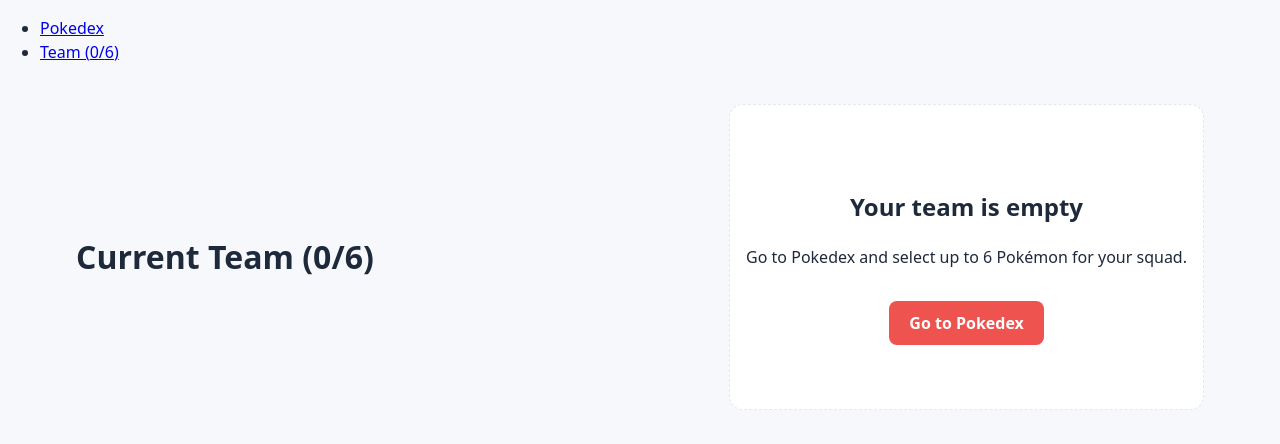
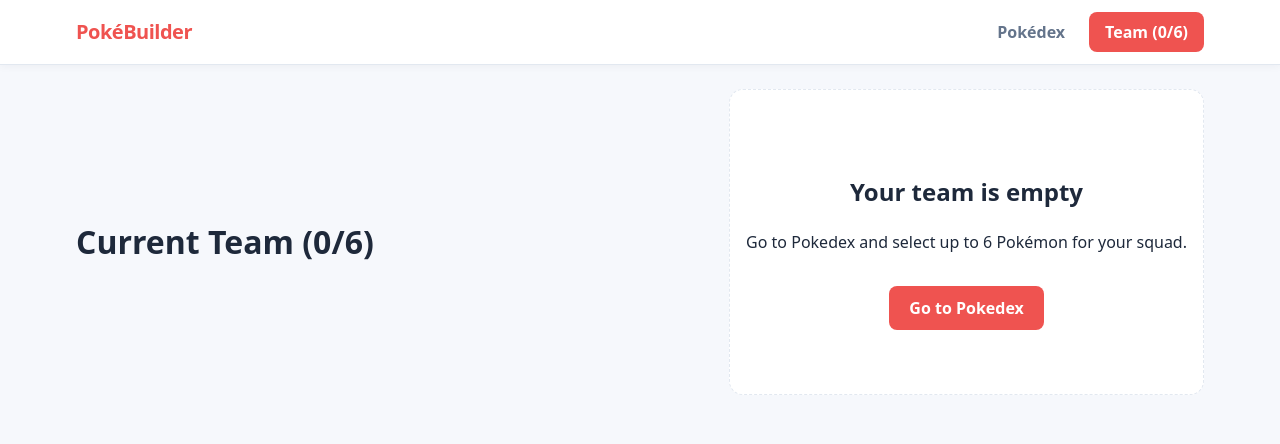
Before and after one commit to KrzysztofZaporowski/Pokedex, a React (Vite) app in the folder Pokedex/: page /team in a window 1280 px wide. Shown: the top 444 px of the page. Built offline with nearby package versions, Linux system fonts and the light colour scheme.

Commit message:
feat(ui): Add navbar styles

```diff
--- a/Pokedex/src/App.module.css
+++ b/Pokedex/src/App.module.css
@@ -1,184 +1,62 @@
-.counter {
-  font-size: 16px;
-  padding: 5px 10px;
-  border-radius: 5px;
-  color: var(--accent);
-  background: var(--accent-bg);
-  border: 2px solid transparent;
-  transition: border-color 0.3s;
-  margin-bottom: 24px;
-
-  &:hover {
-    border-color: var(--accent-border);
-  }
-  &:focus-visible {
-    outline: 2px solid var(--accent);
-    outline-offset: 2px;
-  }
+.navbar {
+  position: sticky;
+  top: 0;
+  z-index: 10;
+  background-color: var(--color-surface);
+  border-bottom: 1px solid var(--color-border);
+  box-shadow: 0 2px 8px rgba(15, 23, 42, 0.04);
 }
 
-.hero {
-  position: relative;
-
-  .base,
-  .framework,
-  .vite {
-    inset-inline: 0;
-    margin: 0 auto;
-  }
-
-  .base {
-    width: 170px;
-    position: relative;
-    z-index: 0;
-  }
-
-  .framework,
-  .vite {
-    position: absolute;
-  }
-
-  .framework {
-    z-index: 1;
-    top: 34px;
-    height: 28px;
-    transform: perspective(2000px) rotateZ(300deg) rotateX(44deg) rotateY(39deg)
-      scale(1.4);
-  }
-
-  .vite {
-    z-index: 0;
-    top: 107px;
-    height: 26px;
-    width: auto;
-    transform: perspective(2000px) rotateZ(300deg) rotateX(40deg) rotateY(39deg)
-      scale(0.8);
-  }
+.navInner {
+  max-width: var(--max-width);
+  margin: 0 auto;
+  padding: 12px 16px;
+  display: flex;
+  align-items: center;
+  justify-content: space-between;
 }
 
-#center {
-  display: flex;
-  flex-direction: column;
-  gap: 25px;
-  place-content: center;
-  place-items: center;
-  flex-grow: 1;
-
-  @media (max-width: 1024px) {
-    padding: 32px 20px 24px;
-    gap: 18px;
-  }
+.brand {
+  font-size: 1.25rem;
+  font-weight: 800;
+  color: var(--color-primary);
+  text-decoration: none;
+  letter-spacing: -0.5px;
 }
 
-#next-steps {
-  display: flex;
-  border-top: 1px solid var(--border);
-  text-align: left;
-
-  & > div {
-    flex: 1 1 0;
-    padding: 32px;
-    @media (max-width: 1024px) {
-      padding: 24px 20px;
-    }
-  }
-
-  .icon {
-    margin-bottom: 16px;
-    width: 22px;
-    height: 22px;
-  }
-
-  @media (max-width: 1024px) {
-    flex-direction: column;
-    text-align: center;
-  }
-}
-
-#docs {
-  border-right: 1px solid var(--border);
-
-  @media (max-width: 1024px) {
-    border-right: none;
-    border-bottom: 1px solid var(--border);
-  }
-}
-
-#next-steps ul {
+.navList {
   list-style: none;
+  margin: 0;
   padding: 0;
   display: flex;
   gap: 8px;
-  margin: 32px 0 0;
-
-  .logo {
-    height: 18px;
-  }
-
-  a {
-    color: var(--text-h);
-    font-size: 16px;
-    border-radius: 6px;
-    background: var(--social-bg);
-    display: flex;
-    padding: 6px 12px;
-    align-items: center;
-    gap: 8px;
-    text-decoration: none;
-    transition: box-shadow 0.3s;
-
-    &:hover {
-      box-shadow: var(--shadow);
-    }
-    .button-icon {
-      height: 18px;
-      width: 18px;
-    }
-  }
-
-  @media (max-width: 1024px) {
-    margin-top: 20px;
-    flex-wrap: wrap;
-    justify-content: center;
-
-    li {
-      flex: 1 1 calc(50% - 8px);
-    }
-
-    a {
-      width: 100%;
-      justify-content: center;
-      box-sizing: border-box;
-    }
-  }
 }
 
-#spacer {
-  height: 88px;
-  border-top: 1px solid var(--border);
-  @media (max-width: 1024px) {
-    height: 48px;
-  }
+.navLink {
+  display: inline-flex;
+  align-items: center;
+  gap: 6px;
+  padding: 8px 16px;
+  border-radius: var(--radius-sm);
+  text-decoration: none;
+  color: var(--color-text-muted);
+  font-weight: 600;
+  transition:
+    background-color 0.15s ease,
+    color 0.15s ease;
 }
 
-.ticks {
-  position: relative;
-  width: 100%;
+.navLink:hover {
+  color: var(--color-text);
+  background-color: var(--color-bg);
+}
 
-  &::before,
-  &::after {
-    content: '';
-    position: absolute;
-    top: -4.5px;
-    border: 5px solid transparent;
-  }
+.navLinkActive {
+  background-color: var(--color-primary);
+  color: #fff;
+}
 
-  &::before {
-    left: 0;
-    border-left-color: var(--border);
-  }
-  &::after {
-    right: 0;
-    border-right-color: var(--border);
-  }
+.navLinkActive:hover {
+  background-color: var(--color-primary-hover);
+  color: #fff;
 }
--- a/Pokedex/src/App.tsx
+++ b/Pokedex/src/App.tsx
@@ -5,23 +5,44 @@ import { TeamPage } from "./pages/TeamPage";
 import { ErrorPage } from "./pages/ErrorPage";
 import { useTeamStore } from "./features/team/useTeamStore";
 import { MAX_TEAM_SIZE } from "./features/team/team.types";
+import styles from "./App.module.css";
 
 function App() {
   const teamCount = useTeamStore((state) => state.members.length);
   return (
     <>
-      <nav>
-        <ul>
+      <header className={styles.navbar}>
+        <nav className={styles.navInner}>
+          <NavLink to="/" className={styles.brand}>
+            PokéBuilder
+          </NavLink>
+
+          <ul className={styles.navList}>
             <li>
-            <NavLink to="/">Pokedex</NavLink>
+              <NavLink
+                to="/"
+                end
+                className={({ isActive }) =>
+                  `${styles.navLink} ${isActive ? styles.navLinkActive : ""}`
+                }
+              >
+                Pokédex
+              </NavLink>
             </li>
             <li>
-            <NavLink to="/team">
+              <NavLink
+                to="/team"
+                className={({ isActive }) =>
+                  `${styles.navLink} ${isActive ? styles.navLinkActive : ""}`
+                }
+              >
                 Team ({teamCount}/{MAX_TEAM_SIZE})
               </NavLink>
             </li>
           </ul>
         </nav>
+      </header>
+
       <main>
         <Routes>
           <Route path="/" element={<ListPage />} />
--- a/Pokedex/src/components/PokemonCard.module.css
+++ b/Pokedex/src/components/PokemonCard.module.css
@@ -69,6 +69,7 @@
   color: var(--color-primary);
   font-size: 0.85rem;
   font-weight: 600;
+  margin-top: 5px;
   cursor: pointer;
   transition:
     background-color 0.15s ease,
```
Lines whose indentation alone changed are shown as unchanged.
